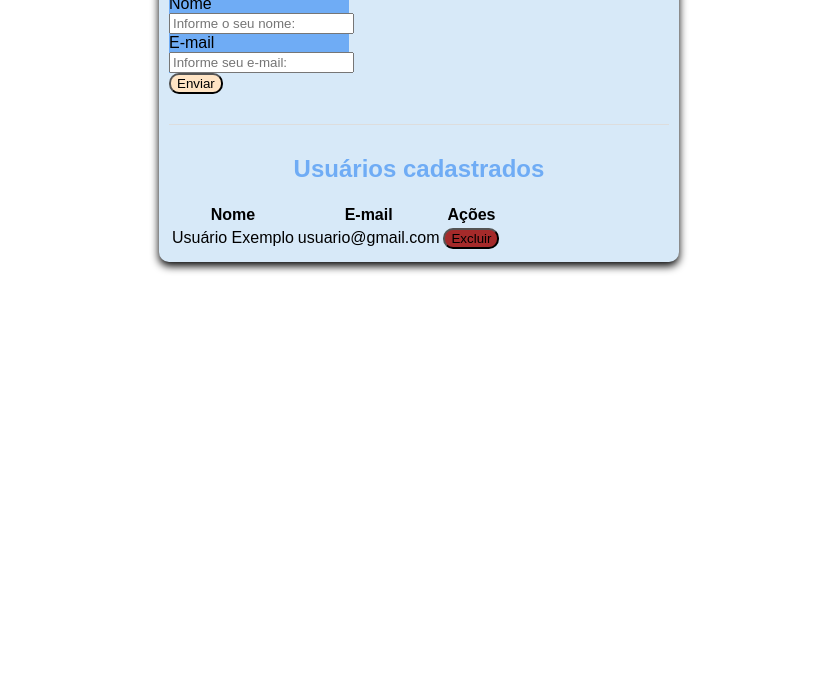
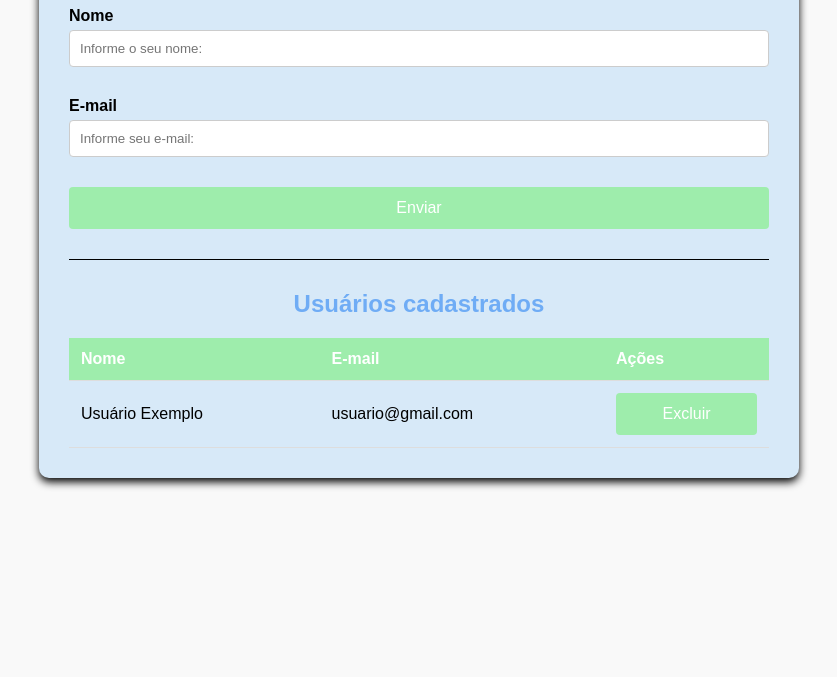
Before and after one commit to gcrazyIF/ProjetosWEB, a plain HTML site: page arquivosAulas/formu.html in a window 1280 px wide. Shown: the part 123-800 px from the top of the page, without its empty margins (221-1058 px from the left). Drawn offline with Linux system fonts and the light colour scheme; a web font is replaced by a local one.

Commit message:
ajustes estéticos e funcionais do formulário com js

```diff
--- a/arquivosAulas/formu.css
+++ b/arquivosAulas/formu.css
@@ -1,47 +1,107 @@
 body{
     display: flex;
-    font-family: "Tiktok Sans", sans-serif;
+    color:rgb(0, 0, 0);
+    font-family: "TikTok Sans", sans-serif;
+    margin: auto;
     justify-content: center;
     padding: 20px;
+    background-color: #f9f9f9;
+}
+.container{
+    background-color: #D7E9F8;
+    padding: 30px;
+    width: 100%;
+    max-width: 700px;
+    border-radius: 10px;
+    box-shadow: 0 4px 8px rgb(0, 0, 0, 1);
 }
 
-.container{
-    display: flex-box;
-    padding: 10px;
-    border-radius: 10px;
-    box-shadow: 0 4px 8px rgba(0, 0, 0, 1);
-    background-color:#D7E9F8;
-    width: 100%;
-    max-width: 500px;
+
+.form-group{
+    margin-bottom: 30px;
 }
 
-.user-form{
-    display: flex-box;
-    flex-direction: column;
+
+button{
+    width: 100%;
+    padding: 12px;
+    background-color: #9EEDAC;
+    color: white;
+    border: none;
+    border-radius: 4px;
+    cursor: pointer;
+    font-size: 16px;
+    transition: background-color 0.3;
 }
 
-.form-group{
-    display: flex-box;
-    background-color:#6FACF5;
-    width: 180px;
+
+button:hover{
+    background-color: #6FACF5;
 }
 
-button{
-    background-color: bisque;
-    border-radius: 10px;
-}
-
-.delete-btn{
-    background-color:brown;
-}
 
 h1, h2{
     text-align: center;
     color: #6FACF5;
 }
 
+
 hr{
     margin: 30px 0;
     border: 0;
-    border-top: 1px solid #ddd;
+    border-top: 1px solid #000000;
 }
+
+
+label{
+    display: block;
+    margin-bottom: 5px;
+    font-weight: bold;
+}
+
+
+input{
+    width: 100%;
+    padding: 10px;
+    border: 1px solid #ccc;
+    border-radius: 4px;
+    box-sizing: border-box;
+}
+
+
+table{
+    width: 100%;
+    border-collapse: collapse;
+    margin-top: 20px;
+}
+
+
+th, td{
+    padding: 12px;
+    text-align: left;
+    border-bottom: 1px solid #ddd;
+}
+
+
+thead th{
+    background-color: #9EEDAC;
+    color: white;
+}
+
+
+tbody tr:nth-child{
+    background-color: #f9f9f9;
+}
+
+
+delete-btn{
+    background-color: #dc3545;
+    padding: 5px 10px;
+    font-size: 12px;
+    width: auto;
+}
+
+
+.delete-btn:hover{
+    background-color: #c82333;
+}
--- a/arquivosAulas/formu.html
+++ b/arquivosAulas/formu.html
@@ -1,12 +1,12 @@
 <!DOCTYPE html>
-<html lang="en">
+<html lang="pt-br">
 <head>
     <meta charset="UTF-8">
     <meta name="viewport" content="width=device-width, initial-scale=1.0">
     <link rel="stylesheet" href="formu.css">
     <link rel="preconnect" href="https://fonts.googleapis.com">
-<link rel="preconnect" href="https://fonts.gstatic.com" crossorigin>
-<link href="https://fonts.googleapis.com/css2?family=TikTok+Sans:opsz,wght@12..36,300..900&display=swap" rel="stylesheet">
+    <link rel="preconnect" href="https://fonts.gstatic.com" crossorigin>
+    <link href="https://fonts.googleapis.com/css2?family=TikTok+Sans:opsz,wght@12..36,300..900&display=swap" rel="stylesheet">
     <title>Formulários</title>
 </head>
 <body>
@@ -19,7 +19,7 @@
             </div>
             <div class="form-group">
                 <label for="email">E-mail</label>
-                <input type="text" id="name" placeholder="Informe seu e-mail:">
+                <input type="email" id="email" placeholder="Informe seu e-mail:">
             </div>
             <button type="submit">Enviar</button>
         </form>
@@ -28,7 +28,7 @@
 
         <h2>Usuários cadastrados</h2>
 
-        <table id="user-table">
+        <table id="user-list-body">
             <thead>
                 <tr>
                     <th>Nome</th>
@@ -48,4 +48,5 @@
         </table>
     </div>
 </body>
+<script src="formu.js"></script>
 </html>
--- /dev/null
+++ b/arquivosAulas/formu.js
@@ -0,0 +1,39 @@
+const userForm = document.getElementById("user-form");
+const nameInput = document.getElementById("name");
+const emailInput = document.getElementById("email");
+const tableBody = document.getElementById("user-list-body");
+
+
+userForm.addEventListener("submit", function (event){
+    //Desativar o funcionamento padrão do formulário
+    event.preventDefault();
+
+
+    //verificar se os dados foram preenchidos
+    const name = nameInput.value.trim();
+    const email = emailInput.value.trim();
+
+
+    if(name === "" || email === ""){
+        alert("Por favor, preencha todos os campos");
+        return;
+    }
+
+
+    //criar uma nova linha
+    const newRow = document.createElement("tr");
+    newRow.innerHTML = `
+        <td>${name}</td>
+        <td>${email}</td>
+        <td> <button class="delete-btn">Excluir</button> </td>
+    `
+    tableBody.appendChild(newRow);
+});
+
+// Excluir linha da tabela
+tableBody.addEventListener("click", function(event){
+    if (event.target.classList.contains("delete-btn")){
+        const rowToDelete = event.target.closest("tr");
+        rowToDelete.remove();
+    }
+});
```
